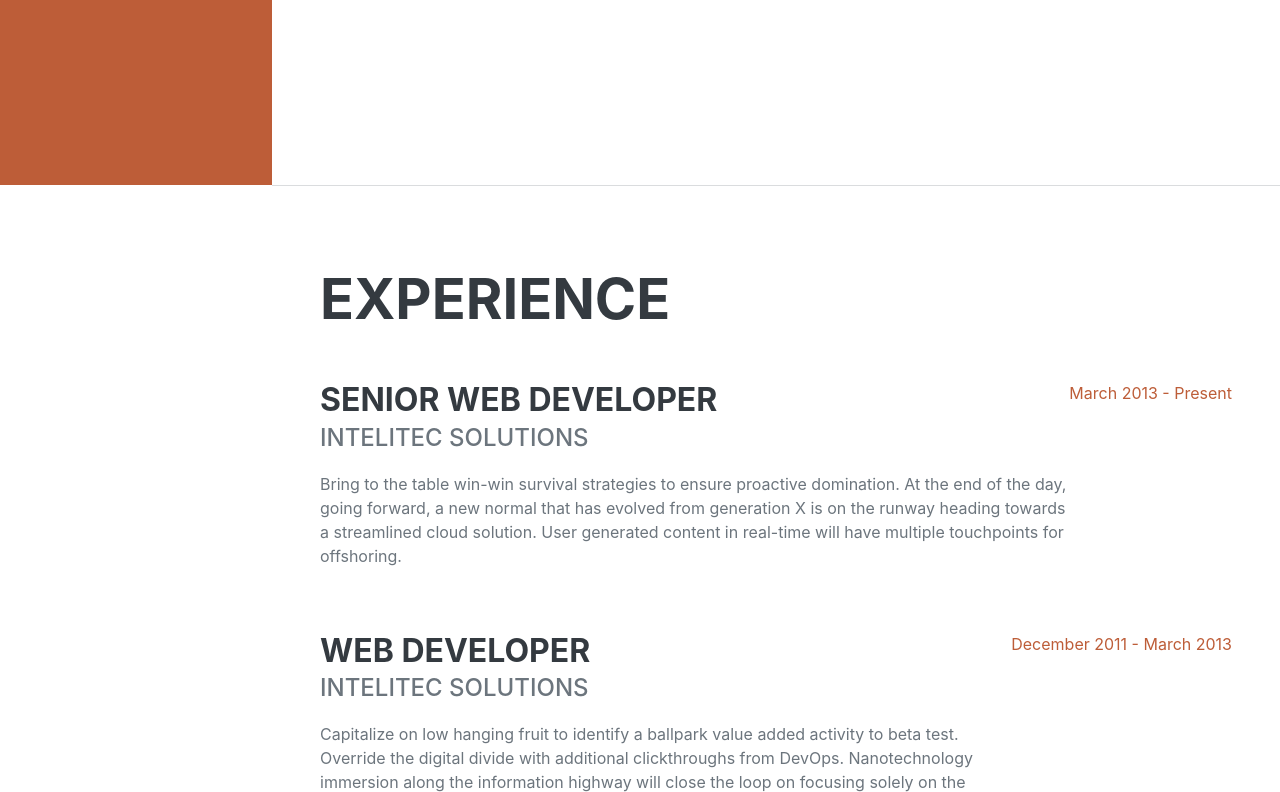
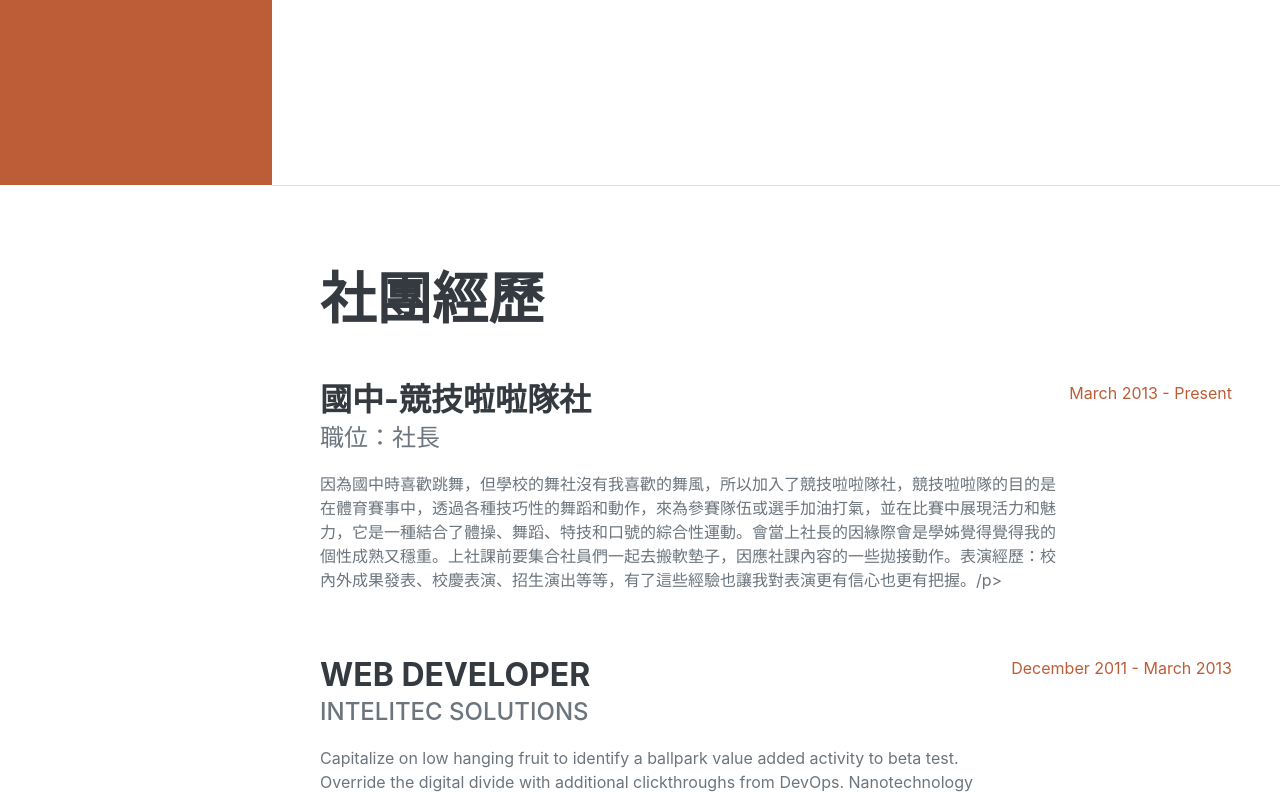
Before and after one commit to a113070069/a113070069.github.io, a plain HTML site: page index.html in a window 1280 px wide. Shown: the part 615-1407 px from the top of the page. Drawn offline with nearby package versions, Linux system fonts and the light colour scheme; a web font is replaced by a local one.

Commit message:
國中經歷

```diff
--- a/index.html
+++ b/index.html
@@ -58,15 +58,15 @@
                 </div>
             </section>
             <hr class="m-0" />
-            <!-- Experience-->
-            <section class="resume-section" id="experience">
+            <!-- 社團經歷-->
+            <section class="resume-section" id="社團經歷">
                 <div class="resume-section-content">
-                    <h2 class="mb-5">Experience</h2>
+                    <h2 class="mb-5">社團經歷</h2>
                     <div class="d-flex flex-column flex-md-row justify-content-between mb-5">
                         <div class="flex-grow-1">
-                            <h3 class="mb-0">Senior Web Developer</h3>
-                            <div class="subheading mb-3">Intelitec Solutions</div>
-                            <p>Bring to the table win-win survival strategies to ensure proactive domination. At the end of the day, going forward, a new normal that has evolved from generation X is on the runway heading towards a streamlined cloud solution. User generated content in real-time will have multiple touchpoints for offshoring.</p>
+                            <h3 class="mb-0">國中-競技啦啦隊社</h3>
+                            <div class="subheading mb-3">職位：社長</div>
+                            <p>因為國中時喜歡跳舞，但學校的舞社沒有我喜歡的舞風，所以加入了競技啦啦隊社，競技啦啦隊的目的是在體育賽事中，透過各種技巧性的舞蹈和動作，來為參賽隊伍或選手加油打氣，並在比賽中展現活力和魅力，它是一種結合了體操、舞蹈、特技和口號的綜合性運動。會當上社長的因緣際會是學姊覺得覺得我的個性成熟又穩重。上社課前要集合社員們一起去搬軟墊子，因應社課內容的一些拋接動作。表演經歷：校內外成果發表、校慶表演、招生演出等等，有了這些經驗也讓我對表演更有信心也更有把握。/p>
                         </div>
                         <div class="flex-shrink-0"><span class="text-primary">March 2013 - Present</span></div>
                     </div>
```
